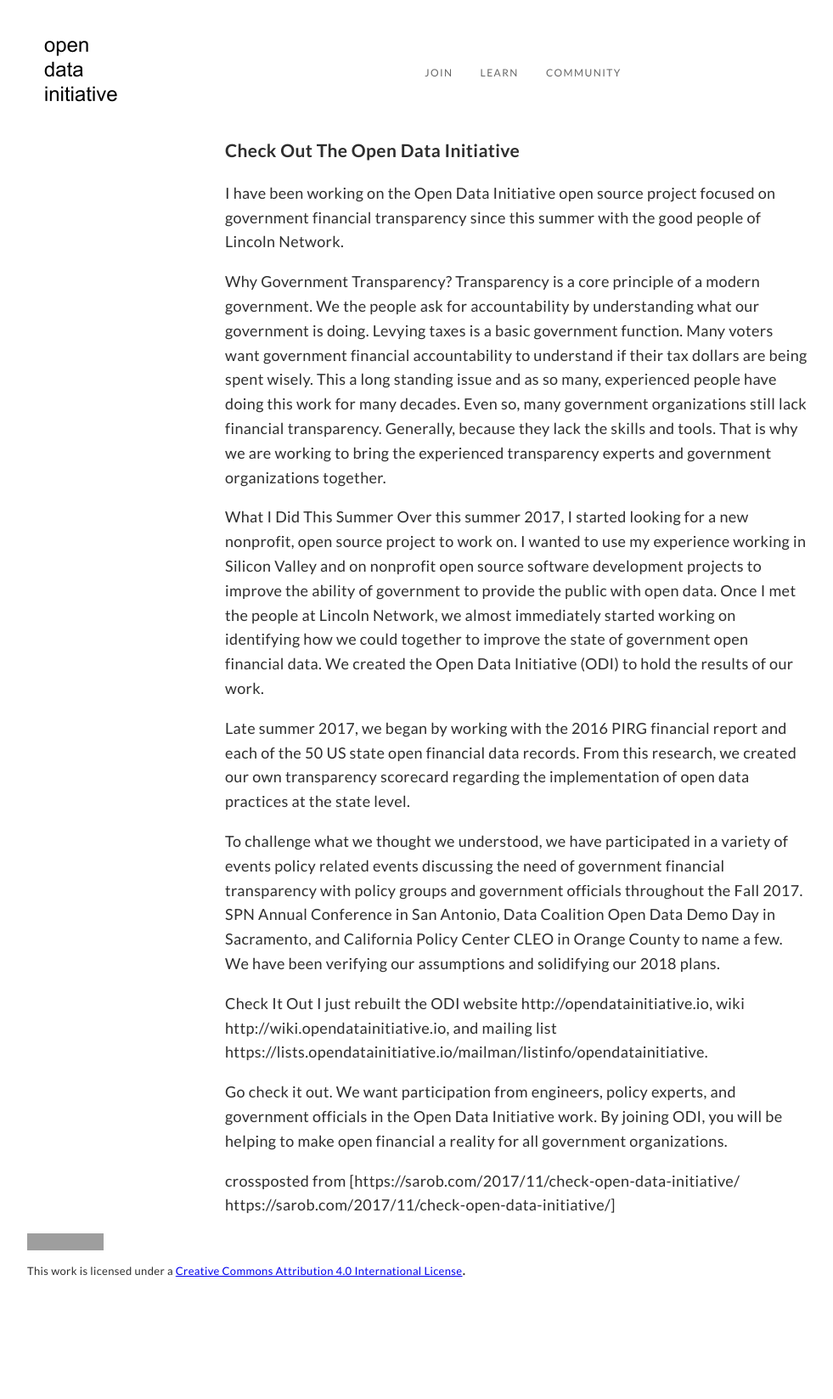
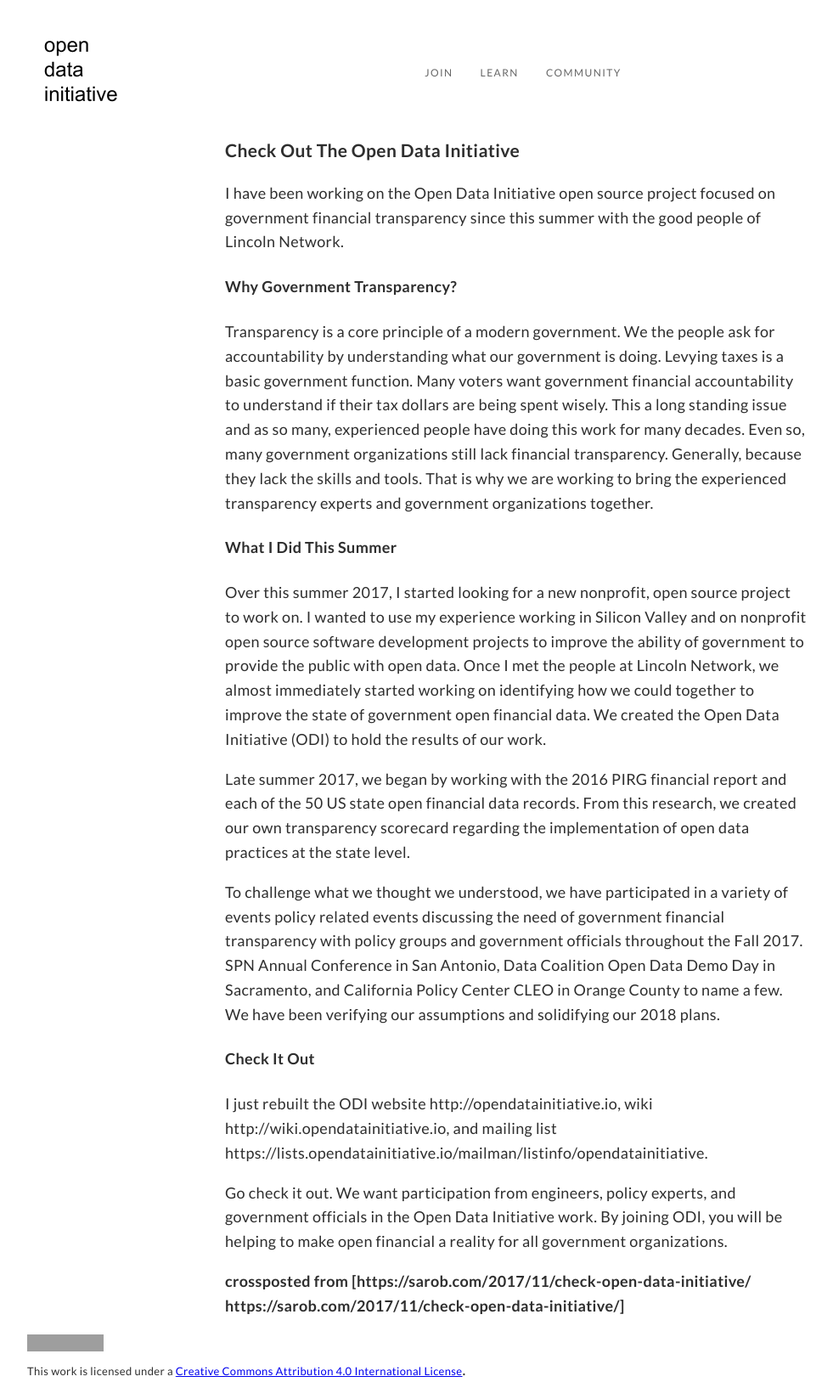
Before and after one commit to opendatainitiative/opendatainitiative.github.io, a Jekyll site: the page built from _posts/2017-11-20-check-out-the-open-data-Initiative.md, in a window 1280 px wide. Shown: the whole page at 85% size, without its empty margins (32-1013 px from the left). Built offline with Jekyll 4.4.1, drawn with Linux system fonts in a browser that asks for light colours; before the commit the page ends 1529 px from its top, so only the background shows below that; grey boxes are pictures that could not be loaded.

```diff
--- a/_posts/2017-11-20-check-out-the-open-data-Initiative.md
+++ b/_posts/2017-11-20-check-out-the-open-data-Initiative.md
@@ -8,19 +8,19 @@ categories: news
 
 I have been working on the Open Data Initiative open source project focused on government financial transparency since this summer with the good people of Lincoln Network.
 
-Why Government Transparency?
+#### Why Government Transparency?
 Transparency is a core principle of a modern government. We the people ask for accountability by understanding what our government is doing.  Levying taxes is a basic government function. Many voters want government financial accountability to understand if their tax dollars are being spent wisely. This a long standing issue and as so many, experienced people have  doing this work for many decades. Even so, many government organizations still lack financial transparency. Generally, because they lack the skills and tools. That is why we are working to bring the experienced transparency experts and government organizations together.
 
-What I Did This Summer
+#### What I Did This Summer
 Over this summer 2017, I started looking for a new nonprofit, open source project to work on. I wanted to use my experience working in Silicon Valley and on nonprofit open source software development projects to improve the ability of government to provide the public with open data. Once I met the people at Lincoln Network, we almost immediately started working on identifying how we could together to improve the state of government open financial data. We created the Open Data Initiative (ODI) to hold the results of our work.
 
 Late summer 2017, we began by working with the 2016 PIRG financial report and each of the 50 US state open financial data records. From this research, we created our own transparency scorecard regarding the implementation of open data practices at the state level.
 
 To challenge what we thought we understood, we have participated in a variety of events policy related events discussing the need of government financial transparency with policy groups and government officials throughout the Fall 2017. SPN Annual Conference in San Antonio, Data Coalition Open Data Demo Day in Sacramento, and California Policy Center CLEO in Orange County to name a few. We have been verifying our assumptions and solidifying our 2018 plans.
 
-Check It Out
+#### Check It Out
 I just rebuilt the ODI website http://opendatainitiative.io,  wiki http://wiki.opendatainitiative.io, and mailing list https://lists.opendatainitiative.io/mailman/listinfo/opendatainitiative.
 
 Go check it out. We want participation from engineers, policy experts, and government officials in the Open Data Initiative work. By joining ODI, you will be helping to make open financial a reality for all government organizations.
 
-crossposted from [https://sarob.com/2017/11/check-open-data-initiative/ https://sarob.com/2017/11/check-open-data-initiative/]
+**crossposted from [https://sarob.com/2017/11/check-open-data-initiative/ https://sarob.com/2017/11/check-open-data-initiative/]**
```
